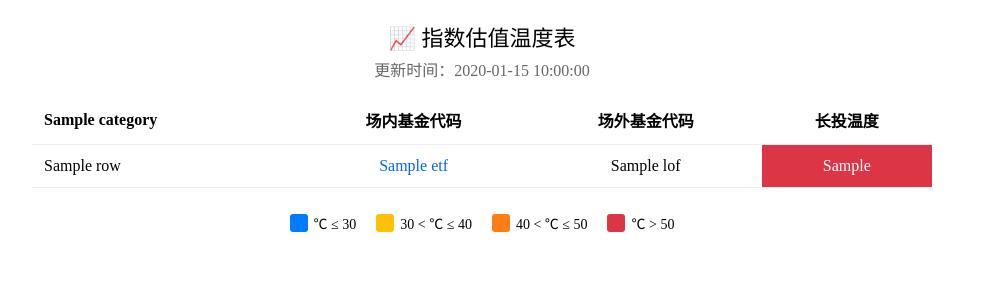
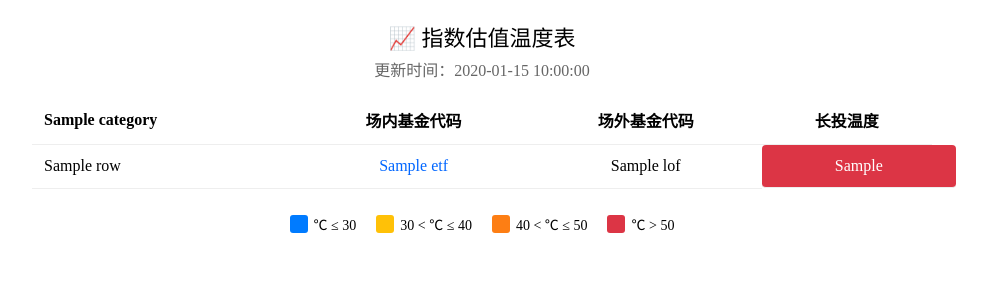
Before and after one commit to zysj8/valuation-dashboard, a Python web app: template templates/index.html in a window 1280 px wide. Shown: the top 300 px of the page, without its empty margins (158-1145 px from the left). Run offline with Jinja, Linux system fonts and the light colour scheme; the template is opened without the code that fills it: most values are stand-ins (such as "Sample title", 1, 10 or a date in 2020).

Commit message:
Update index.html

```diff
--- a/templates/index.html
+++ b/templates/index.html
@@ -14,6 +14,18 @@ td,th{padding:12px;text-align:center;border-bottom:1px solid #eee}
 .cate-name{text-align:left;font-weight:bold}
 .blue{background:#007bff;color:white}
 .red{background:#dc3545;color:white}
+
+/* 关键修改：固定温度列宽度，统一所有温度块长度 */
+td:last-child {
+    width: 120px; /* 固定宽度，和原图一致 */
+}
+td.blue, td.red {
+    display: block;
+    width: 100%;
+    height: 100%;
+    text-align: center;
+    border-radius: 4px;
+}
 
 /* 温度图例样式 */
 .legend{
@@ -75,7 +87,7 @@ td,th{padding:12px;text-align:center;border-bottom:1px solid #eee}
 </table>
 {% endfor %}
 
-<!-- 底部温度区间图例（已恢复） -->
+<!-- 底部温度区间图例 -->
 <div class="legend">
     <div class="legend-item">
         <div class="legend-color" style="background:#007bff;"></div>
```
